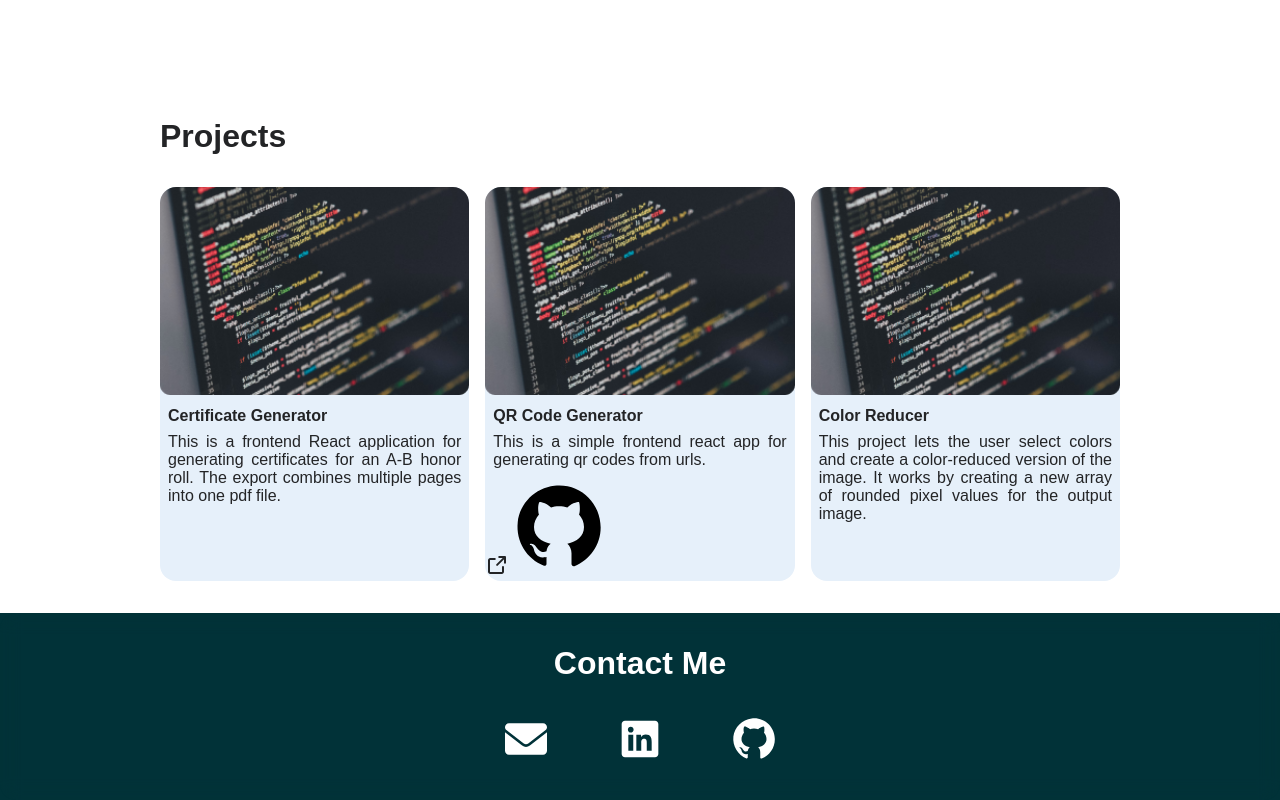
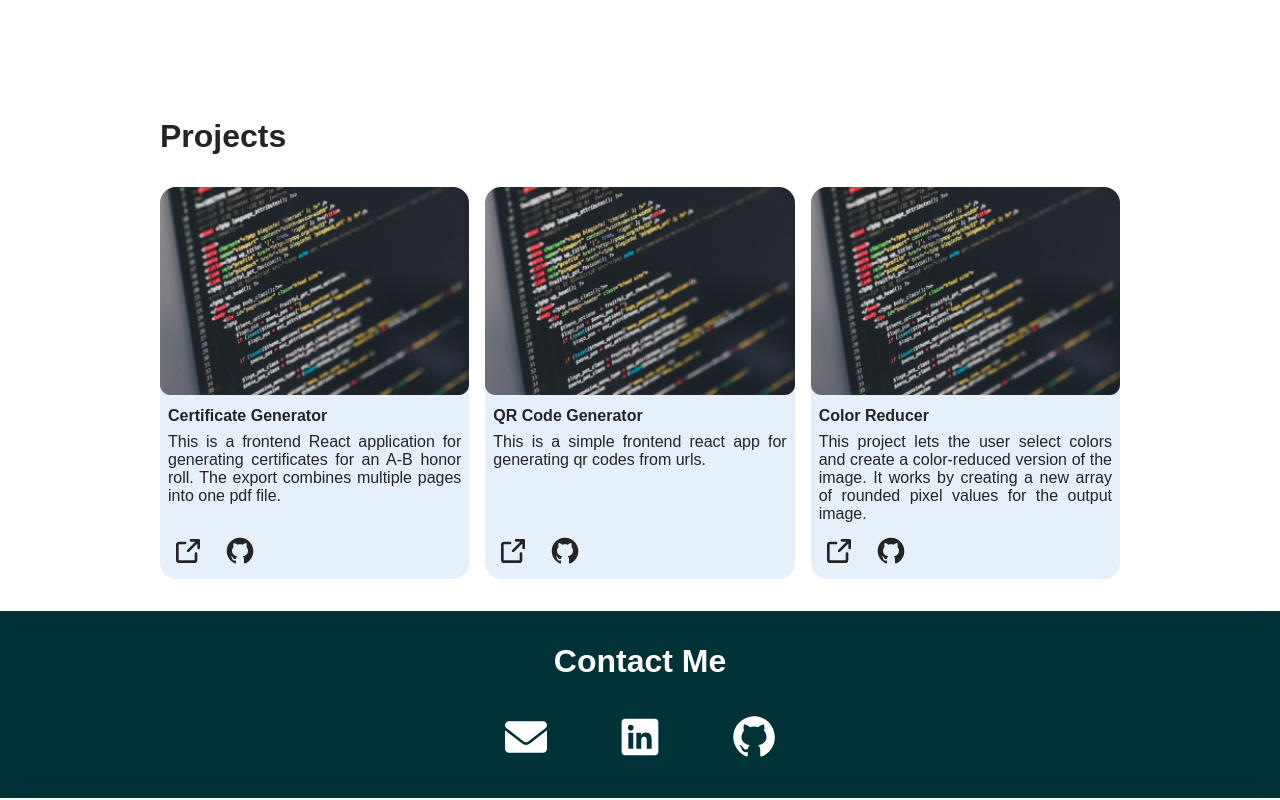
Before and after one commit to VictorFromTheInternet/VictorFromTheInternet, a React (Vite) app: page / in a window 1280 px wide. Shown: the part 1652-2452 px from the top of the page. Built offline with nearby package versions, Linux system fonts and the light colour scheme; a web font is replaced by a local one.

Commit message:
icon adjustments for project cards

```diff
--- a/src/components/Body/Body.config.json
+++ b/src/components/Body/Body.config.json
@@ -1,5 +1,6 @@
 {
     "link_color_reducer":"https://color-reducer-and-pixelizer.pages.dev/",
+    "link_color_reducer_source":"https://github.com/VictorFromTheInternet/Color_Reducer",
     "link_invoice_generator":"https://invoice-generator-form.onrender.com",
     "link_json_to_csv":"https://github.com/VictorFromTheInternet",
     "link_certificate_generator":"https://certificate-generator-mqb9.onrender.com/",
--- a/src/components/Body/Body.module.css
+++ b/src/components/Body/Body.module.css
@@ -183,6 +183,7 @@
     background-color: rgba(230,240,250,1);
     /* background: linear-gradient(rgba(100,100,100,.5), rgba(0,0,0,0));     border-radius: 1rem; */
     border-radius: 1rem;
+    padding-bottom: 3rem;
 }
 .projectCard img{
     width: 100%;
@@ -205,23 +206,31 @@
 .projectCard a{
     text-decoration: none;
 }
-.projectCard a:hover img{
-    filter: grayscale(100%);
-    /* transform: scale(102%); */
+.projectCard svg{
+    height: 2rem;
+    width: 2rem;
+    margin: .5rem;
+    transition: all 200ms ease-out;
+}
+.projectCard .sourceCodeIcon{
+    position: absolute;
+    bottom: .25rem;
+    left: calc(.5rem + 2rem + 1rem);
+    fill: var(--color-text);
+}
+.projectCard .sourceCodeIcon:hover{
+    fill: var(--accent-color-primary);
 }
 
-.projectCard a:hover .projectImgLabel{
-    display: block;
-    position: relative;
-    text-align: center;
-    text-decoration: none;
-    color: white;
-    font-weight: bold;
-    top: -2rem;
-    z-index: 5;
-    margin: -10px;
+.projectCard .hostedProjectIcon{
+    position: absolute;
+    bottom: .25rem;
+    left: .25rem;
+    stroke: var(--color-text);
 }
-
+.projectCard .hostedProjectIcon:hover{
+    stroke: var(--accent-color-primary);
+}
 
 /* tweaks */
 .italic{
--- a/src/components/Body/Projects.jsx
+++ b/src/components/Body/Projects.jsx
@@ -12,45 +12,81 @@ export const Projects = () =>{
                     <div className={styles.projectContainer}>
 
                         <div className={styles.projectCard}>
-                            <a href={config.link_certificate_generator}>
                             <img src={getImageUrl('projects/project.png')} alt="" />
-                                <h3 className={styles.projectImgLabel}>View Project</h3>
-                            </a>
                             <h4>Certificate Generator</h4>
                             <p>This is a frontend React application for generating certificates for an A-B honor roll. The export combines multiple pages into one pdf file.</p>
+
+
+                            {/* hosted project */}
+                            <a href={config.link_certificate_generator} target="_blank" title="Hosted Project" >
+                                <svg className={styles.hostedProjectIcon}  aria-hidden="true" xmlns="http://www.w3.org/2000/svg" width="24" height="24" fill="none" viewBox="0 0 24 24">
+                                <path  stroke-linecap="round" stroke-linejoin="round" stroke-width="2" d="M18 14v4.833A1.166 1.166 0 0 1 16.833 20H5.167A1.167 1.167 0 0 1 4 18.833V7.167A1.166 1.166 0 0 1 5.167 6h4.618m4.447-2H20v5.768m-7.889 2.121 7.778-7.778"/>
+                                </svg>
+                            </a>
+
+
+                            {/* github link */}
+                            <a href={config.link_certificate_generator_source} target="_blank" title="Source Code">
+                                <svg className={styles.sourceCodeIcon} xmlns="http://www.w3.org/2000/svg" width={100} height={100} viewBox="0 0 256 256">
+                                    <g  fillRule="nonzero" stroke="none" strokeWidth={1} strokeLinecap="butt" strokeLinejoin="miter" strokeMiterlimit={10} fontFamily="none" fontWeight="none" fontSize="none" textAnchor="none">
+                                        <g transform="scale(10.66667,10.66667)">
+                                            <path d="M10.9,2.1c-4.6,0.5 -8.3,4.2 -8.8,8.7c-0.5,4.7 2.2,8.9 6.3,10.5c0.3,0.1 0.6,-0.1 0.6,-0.5v-1.6c0,0 -0.4,0.1 -0.9,0.1c-1.4,0 -2,-1.2 -2.1,-1.9c-0.1,-0.4 -0.3,-0.7 -0.6,-1c-0.3,-0.1 -0.4,-0.1 -0.4,-0.2c0,-0.2 0.3,-0.2 0.4,-0.2c0.6,0 1.1,0.7 1.3,1c0.5,0.8 1.1,1 1.4,1c0.4,0 0.7,-0.1 0.9,-0.2c0.1,-0.7 0.4,-1.4 1,-1.8c-2.3,-0.5 -4,-1.8 -4,-4c0,-1.1 0.5,-2.2 1.2,-3c-0.1,-0.2 -0.2,-0.7 -0.2,-1.4c0,-0.4 0,-1 0.3,-1.6c0,0 1.4,0 2.8,1.3c0.5,-0.2 1.2,-0.3 1.9,-0.3c0.7,0 1.4,0.1 2,0.3c1.3,-1.3 2.8,-1.3 2.8,-1.3c0.2,0.6 0.2,1.2 0.2,1.6c0,0.8 -0.1,1.2 -0.2,1.4c0.7,0.8 1.2,1.8 1.2,3c0,2.2 -1.7,3.5 -4,4c0.6,0.5 1,1.4 1,2.3v2.6c0,0.3 0.3,0.6 0.7,0.5c3.7,-1.5 6.3,-5.1 6.3,-9.3c0,-6 -5.1,-10.7 -11.1,-10z"/>
+                                        </g>
+                                    </g>
+                                </svg>
+                            </a>
                         </div>
+
                         <div className={styles.projectCard}>
-                            <a href={config.link_qrcode_generator}>
                             <img src={getImageUrl('projects/project.png')} alt="" />
-                                <h3 className={styles.projectImgLabel}>View Project</h3>
-                            </a>
                             <h4>QR Code Generator</h4>
                             <p>
                                 This is a simple frontend react app for generating qr codes from urls.
                             </p>
 
                             {/* hosted project */}
-                            <svg class="w-6 h-6 text-gray-800 dark:text-white" aria-hidden="true" xmlns="http://www.w3.org/2000/svg" width="24" height="24" fill="none" viewBox="0 0 24 24">
-                            <path stroke="currentColor" stroke-linecap="round" stroke-linejoin="round" stroke-width="2" d="M18 14v4.833A1.166 1.166 0 0 1 16.833 20H5.167A1.167 1.167 0 0 1 4 18.833V7.167A1.166 1.166 0 0 1 5.167 6h4.618m4.447-2H20v5.768m-7.889 2.121 7.778-7.778"/>
+                            <a href={config.link_qrcode_generator} target="_blank" title="Hosted Project" >
+                                <svg className={styles.hostedProjectIcon}  aria-hidden="true" xmlns="http://www.w3.org/2000/svg" width="24" height="24" fill="none" viewBox="0 0 24 24">
+                                <path  stroke-linecap="round" stroke-linejoin="round" stroke-width="2" d="M18 14v4.833A1.166 1.166 0 0 1 16.833 20H5.167A1.167 1.167 0 0 1 4 18.833V7.167A1.166 1.166 0 0 1 5.167 6h4.618m4.447-2H20v5.768m-7.889 2.121 7.778-7.778"/>
                                 </svg>
+                            </a>
+
 
                             {/* github link */}
-                            <svg xmlns="http://www.w3.org/2000/svg" width={100} height={100} viewBox="0 0 256 256">
+                            <a href={config.link_qrcode_generator_source} target="_blank" title="Source Code">
+                                <svg className={styles.sourceCodeIcon} xmlns="http://www.w3.org/2000/svg" width={100} height={100} viewBox="0 0 256 256">
                                     <g  fillRule="nonzero" stroke="none" strokeWidth={1} strokeLinecap="butt" strokeLinejoin="miter" strokeMiterlimit={10} fontFamily="none" fontWeight="none" fontSize="none" textAnchor="none">
                                         <g transform="scale(10.66667,10.66667)">
                                             <path d="M10.9,2.1c-4.6,0.5 -8.3,4.2 -8.8,8.7c-0.5,4.7 2.2,8.9 6.3,10.5c0.3,0.1 0.6,-0.1 0.6,-0.5v-1.6c0,0 -0.4,0.1 -0.9,0.1c-1.4,0 -2,-1.2 -2.1,-1.9c-0.1,-0.4 -0.3,-0.7 -0.6,-1c-0.3,-0.1 -0.4,-0.1 -0.4,-0.2c0,-0.2 0.3,-0.2 0.4,-0.2c0.6,0 1.1,0.7 1.3,1c0.5,0.8 1.1,1 1.4,1c0.4,0 0.7,-0.1 0.9,-0.2c0.1,-0.7 0.4,-1.4 1,-1.8c-2.3,-0.5 -4,-1.8 -4,-4c0,-1.1 0.5,-2.2 1.2,-3c-0.1,-0.2 -0.2,-0.7 -0.2,-1.4c0,-0.4 0,-1 0.3,-1.6c0,0 1.4,0 2.8,1.3c0.5,-0.2 1.2,-0.3 1.9,-0.3c0.7,0 1.4,0.1 2,0.3c1.3,-1.3 2.8,-1.3 2.8,-1.3c0.2,0.6 0.2,1.2 0.2,1.6c0,0.8 -0.1,1.2 -0.2,1.4c0.7,0.8 1.2,1.8 1.2,3c0,2.2 -1.7,3.5 -4,4c0.6,0.5 1,1.4 1,2.3v2.6c0,0.3 0.3,0.6 0.7,0.5c3.7,-1.5 6.3,-5.1 6.3,-9.3c0,-6 -5.1,-10.7 -11.1,-10z"/>
                                         </g>
                                     </g>
                                 </svg>
+                            </a>
 
                         </div>
                         <div className={styles.projectCard}>
-                            <a href={config.link_color_reducer}>
                             <img src={getImageUrl('projects/project.png')} alt="" />
-                                <h3 className={styles.projectImgLabel}>View Project</h3>
-                            </a>
                             <h4>Color Reducer</h4>
                             <p>This project lets the user select colors and create a color-reduced version of the image. It works by creating a new array of rounded pixel values for the output image.</p>
+
+                            {/* hosted project */}
+                            <a href={config.link_color_reducer} target="_blank" title="Hosted Project" >
+                                <svg className={styles.hostedProjectIcon}  aria-hidden="true" xmlns="http://www.w3.org/2000/svg" width="24" height="24" fill="none" viewBox="0 0 24 24">
+                                <path  stroke-linecap="round" stroke-linejoin="round" stroke-width="2" d="M18 14v4.833A1.166 1.166 0 0 1 16.833 20H5.167A1.167 1.167 0 0 1 4 18.833V7.167A1.166 1.166 0 0 1 5.167 6h4.618m4.447-2H20v5.768m-7.889 2.121 7.778-7.778"/>
+                                </svg>
+                            </a>
+
+
+                            {/* github link */}
+                            <a href={config.link_color_reducer_source} target="_blank" title="Source Code">
+                                <svg className={styles.sourceCodeIcon} xmlns="http://www.w3.org/2000/svg" width={100} height={100} viewBox="0 0 256 256">
+                                    <g  fillRule="nonzero" stroke="none" strokeWidth={1} strokeLinecap="butt" strokeLinejoin="miter" strokeMiterlimit={10} fontFamily="none" fontWeight="none" fontSize="none" textAnchor="none">
+                                        <g transform="scale(10.66667,10.66667)">
+                                            <path d="M10.9,2.1c-4.6,0.5 -8.3,4.2 -8.8,8.7c-0.5,4.7 2.2,8.9 6.3,10.5c0.3,0.1 0.6,-0.1 0.6,-0.5v-1.6c0,0 -0.4,0.1 -0.9,0.1c-1.4,0 -2,-1.2 -2.1,-1.9c-0.1,-0.4 -0.3,-0.7 -0.6,-1c-0.3,-0.1 -0.4,-0.1 -0.4,-0.2c0,-0.2 0.3,-0.2 0.4,-0.2c0.6,0 1.1,0.7 1.3,1c0.5,0.8 1.1,1 1.4,1c0.4,0 0.7,-0.1 0.9,-0.2c0.1,-0.7 0.4,-1.4 1,-1.8c-2.3,-0.5 -4,-1.8 -4,-4c0,-1.1 0.5,-2.2 1.2,-3c-0.1,-0.2 -0.2,-0.7 -0.2,-1.4c0,-0.4 0,-1 0.3,-1.6c0,0 1.4,0 2.8,1.3c0.5,-0.2 1.2,-0.3 1.9,-0.3c0.7,0 1.4,0.1 2,0.3c1.3,-1.3 2.8,-1.3 2.8,-1.3c0.2,0.6 0.2,1.2 0.2,1.6c0,0.8 -0.1,1.2 -0.2,1.4c0.7,0.8 1.2,1.8 1.2,3c0,2.2 -1.7,3.5 -4,4c0.6,0.5 1,1.4 1,2.3v2.6c0,0.3 0.3,0.6 0.7,0.5c3.7,-1.5 6.3,-5.1 6.3,-9.3c0,-6 -5.1,-10.7 -11.1,-10z"/>
+                                        </g>
+                                    </g>
+                                </svg>
+                            </a>
                         </div>
                     </div>
                 </div>
```
Lines whose indentation alone changed are shown as unchanged.
